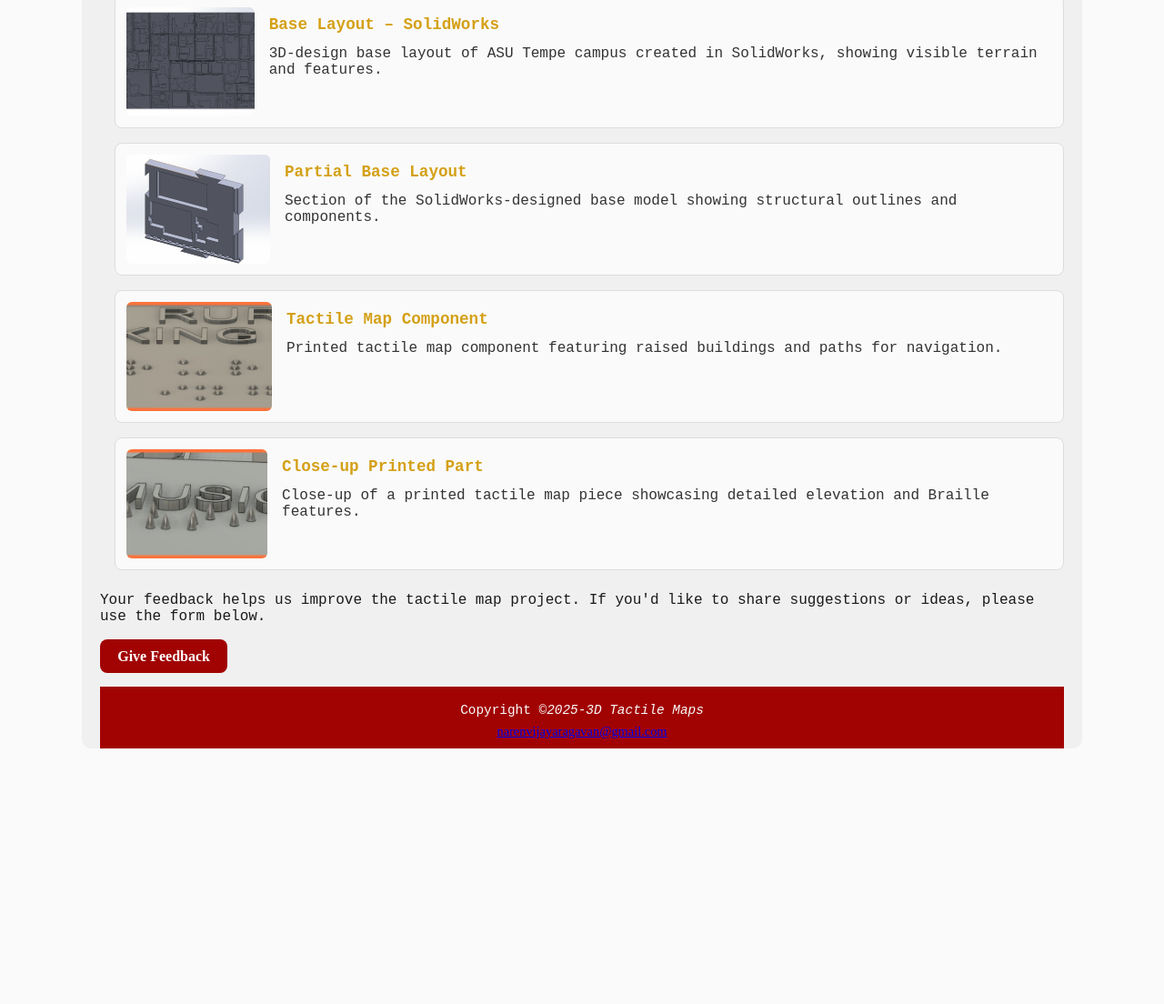
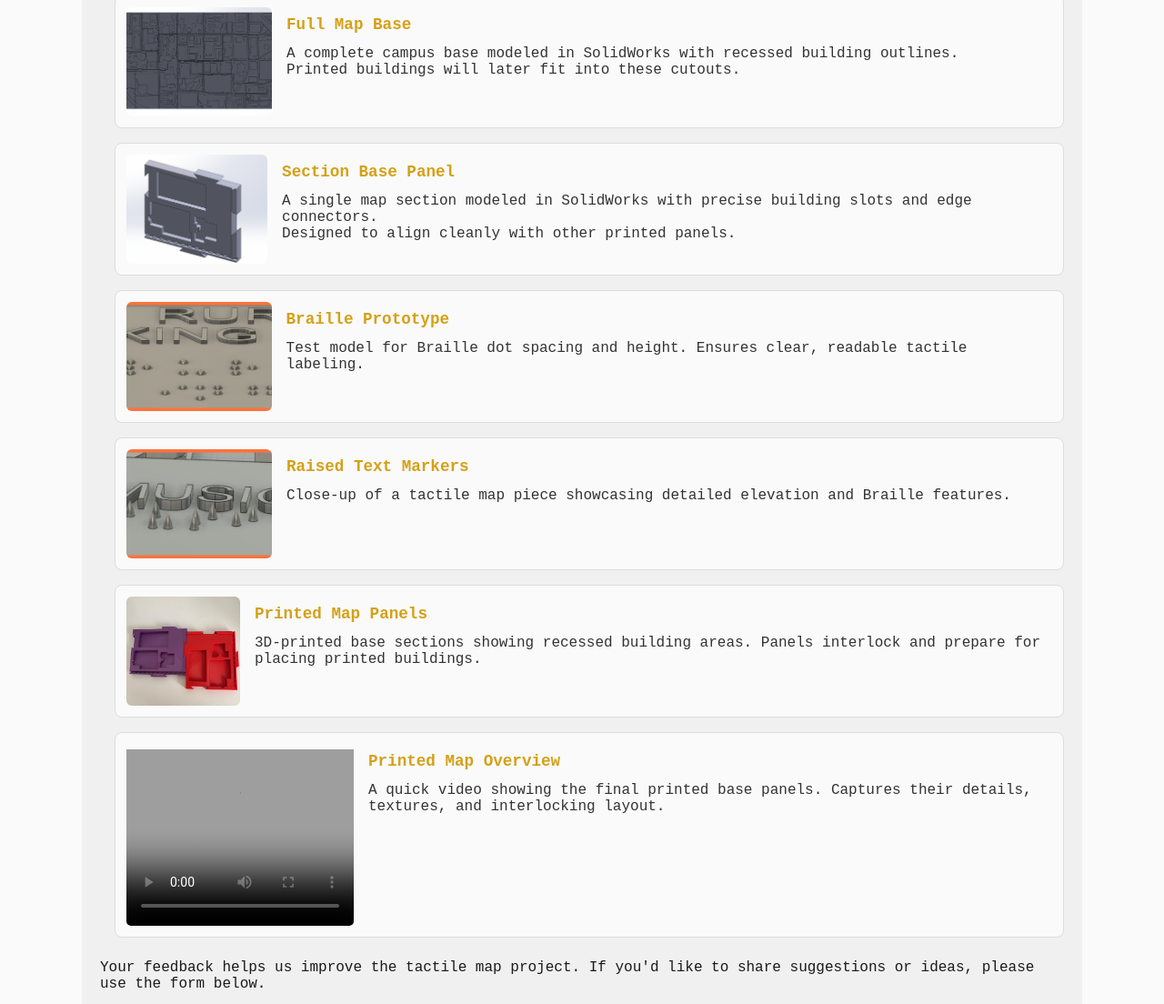
Before and after one commit to nvijaya6/nvijaya6.github.io, a plain HTML site: page gallery.html in a window 1280 px wide. Shown: the part 329-1433 px from the top of the page at 91% size. Before the commit the page ends 1172 px from the top, so only its background shows below. Drawn offline with Linux system fonts and the light colour scheme; grey boxes are pictures that could not be loaded.

Commit message:
prefinal 3

```diff
--- a/gallery.html
+++ b/gallery.html
@@ -25,8 +25,10 @@
     <main>
         <section class="gallery">
             <h2>Gallery</h2>
-            <p>Explore various stages of our tactile map creation - from digital
-                design to printed Braille and raised features.
+            <p>Explore various stages of our tactile map creation
+                — from digital design to printed Braille and raised features.
+                Click an image to view it enlarged. A video demonstration is included as well.
+
             </p>
 
             <ul class="gallery-list">
@@ -36,8 +38,9 @@
                         <img src="fullbasePic.png" alt="Schematic Base Layout of ASU Tempe Campus in SolidWorks">
                     </a>
                     <div class="info">
-                        <h3>Base Layout – SolidWorks</h3>
-                        <p>3D-design base layout of ASU Tempe campus created in SolidWorks, showing visible terrain and features.</p>
+                        <h3>Full Map Base</h3>
+                        <p>A complete campus base modeled in SolidWorks with recessed building outlines.<br>
+                            Printed buildings will later fit into these cutouts.</p>
                     </div>
                 </li>
 
@@ -46,8 +49,9 @@
                         <img src="partBase.png" alt="Partial schematic layout of ASU Tempe Campus in SolidWorks">
                     </a>
                     <div class="info">
-                        <h3>Partial Base Layout</h3>
-                        <p>Section of the SolidWorks-designed base model showing structural outlines and components.</p>
+                        <h3>Section Base Panel </h3>
+                        <p>A single map section modeled in SolidWorks with precise building slots and edge connectors.<br>
+                            Designed to align cleanly with other printed panels.</p>
                     </div>
                 </li>
 
@@ -56,8 +60,9 @@
                         <img src="Picture6.jpg" alt="Printed tactile map component part of ASU Tempe Campus model">
                     </a>
                     <div class="info">
-                        <h3>Tactile Map Component</h3>
-                        <p>Printed tactile map component featuring raised buildings and paths for navigation.</p>
+                        <h3>Braille Prototype</h3>
+                        <p>Test model for Braille dot spacing and height.
+                            Ensures clear, readable tactile labeling.</p>
                     </div>
                 </li>
 
@@ -66,9 +71,34 @@
                         <img src="Picture7.jpg" alt="Close-up of tactile map printed part from ASU campus project">
                     </a>
                     <div class="info">
-                        <h3>Close-up Printed Part</h3>
-                        <p>Close-up of a printed tactile map piece showcasing detailed elevation and Braille features.</p>
+                        <h3>Raised Text Markers</h3>
+                        <p>Close-up of a tactile map piece showcasing detailed elevation and Braille features.</p>
                     </div>
+                </li>
+
+                <li class="gallery-item">
+                    <a href="print3.jpeg">
+                        <img src="print3.jpeg" alt="Print Prototype of a map Section">
+                    </a>
+                    <div class="info">
+                        <h3>Printed Map Panels</h3>
+                        <p>3D-printed base sections showing recessed building areas.
+                            Panels interlock and prepare for placing printed buildings.</p>
+                    </div>
+                </li>
+
+                <li class="gallery-item">
+                    <div class="gallery-video">
+                         <video controls poster="video1.mp4">
+                            <source src="video1.mp4" type="video/mp4">
+                         </video>
+                    </div>
+                    <div class="info">
+                        <h3>Printed Map Overview</h3>
+                        <p>A quick video showing the final printed base panels.
+                            Captures their details, textures, and interlocking layout.</p>
+                    </div>
+
                 </li>
 
             </ul>
--- a/styles.css
+++ b/styles.css
@@ -242,6 +242,12 @@ table tr:nth-child(even){
     margin: 0;
     color:#333;
 }
+.gallery-item video{
+    width: 250px;
+    height: 200px;
+    border-radius: 5px;
+    display: block;
+}
 
 form{
     max-width: 600px;
```
Also changed, not shown: print1.jpeg (added), print2.jpeg (added), print3.jpeg (added).
